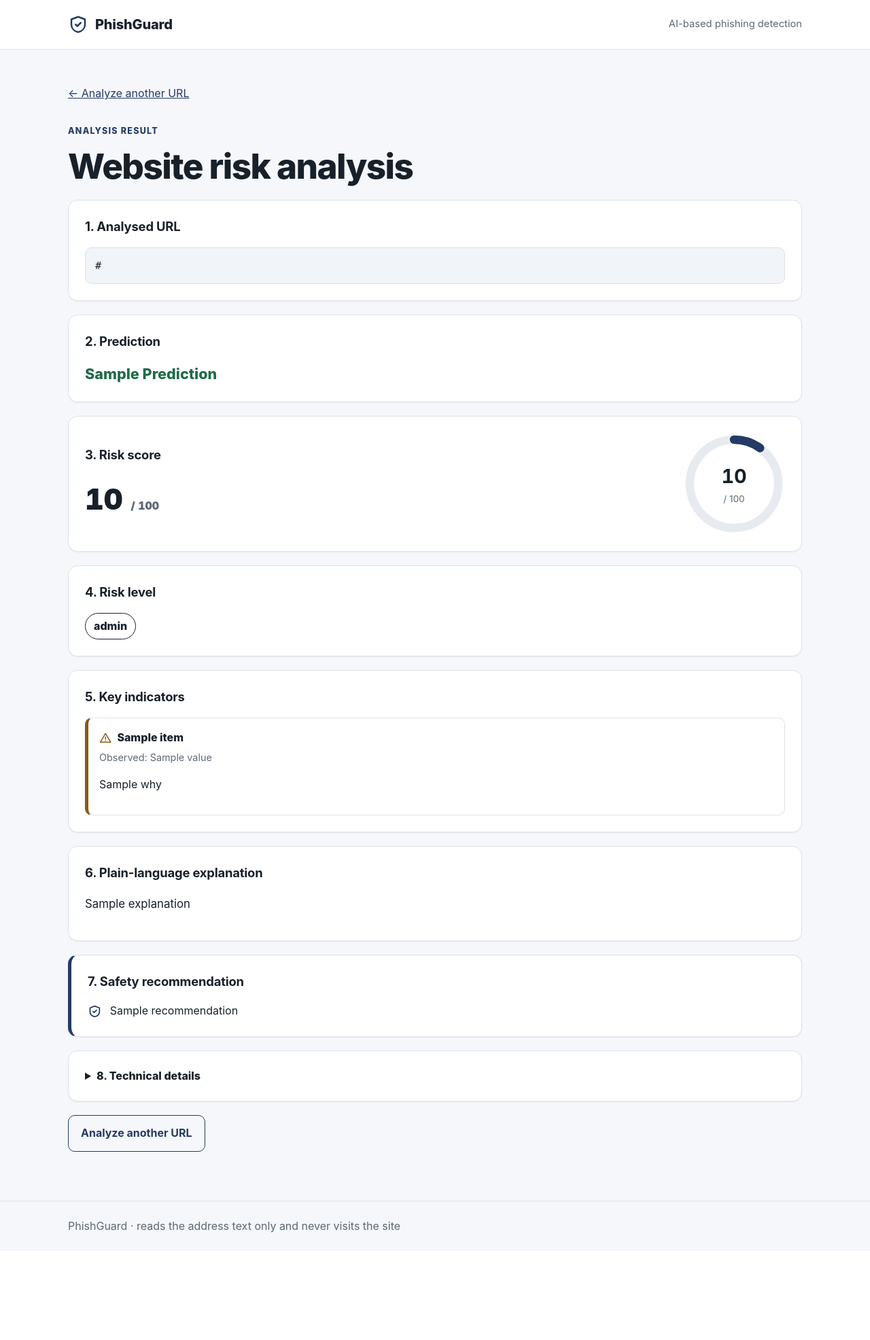
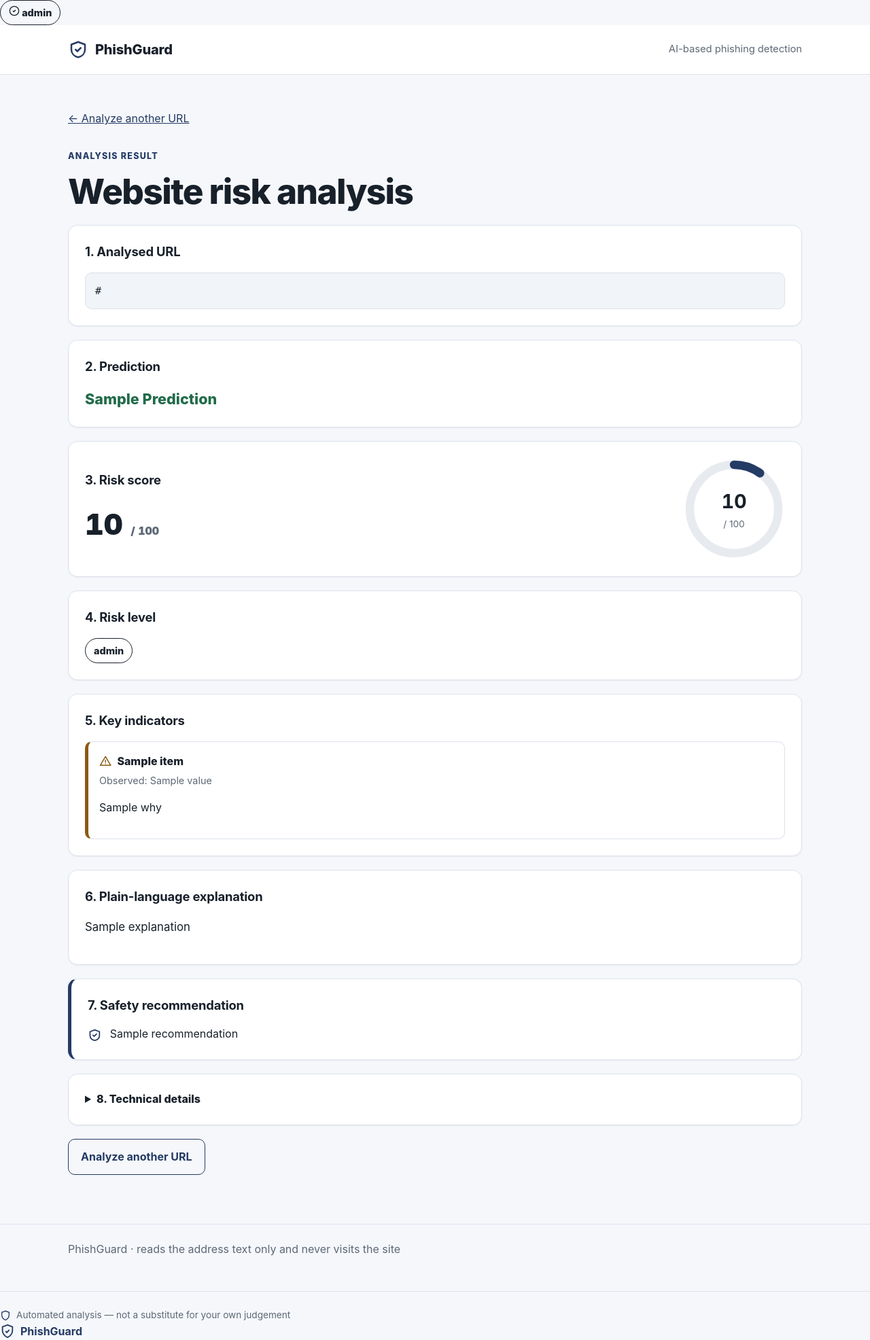
Before and after one commit to digvijayambole-prog/phishguard, a Flask app: template templates/result.html in a window 1280 px wide. Shown: the whole page at 68% size. Before the commit the page ends 1814 px from the top, so only its background shows below. Run offline with Flask 3, Linux system fonts and the light colour scheme; the template is opened without the code that fills it: most values are stand-ins (such as "Sample title", 1, 10 or a date in 2020).

Commit message:
feat(ui): phishing-themed iconography, risk badges, scan motion

```diff
--- a/static/style.css
+++ b/static/style.css
@@ -1,4 +1,92 @@
-:root {
+/* --- Phishing-detection theming: header mark, risk badges, scan motion --- */
+
+.brand-mark {
+  display: inline-flex;
+  align-items: center;
+  gap: 8px;
+  color: var(--primary);
+  font-weight: 700;
+}
+
+.brand-mark svg {
+  width: 22px;
+  height: 22px;
+  flex-shrink: 0;
+}
+
+/* Risk badges: icon + background + text label together, never colour alone */
+.risk-badge {
+  display: inline-flex;
+  align-items: center;
+  gap: 6px;
+  padding: 4px 12px;
+  border-radius: 999px;
+  font-weight: 600;
+  font-size: 0.9rem;
+  border: 1px solid transparent;
+}
+
+.risk-badge svg { width: 16px; height: 16px; flex-shrink: 0; }
+
+.risk-badge--low {
+  color: var(--safe);
+  background: var(--safe-bg);
+  border-color: var(--safe);
+}
+
+.risk-badge--medium {
+  color: var(--warning);
+  background: var(--warning-bg);
+  border-color: var(--warning);
+}
+
+.risk-badge--high {
+  color: var(--danger);
+  background: var(--danger-bg);
+  border-color: var(--danger);
+}
+
+/* Scan-line sweep on the loading state, respects reduced-motion */
+.scan-indicator {
+  position: relative;
+  overflow: hidden;
+  background: var(--surface-2);
+  border: 1px solid var(--border);
+  border-radius: var(--radius);
+}
+
+.scan-indicator::after {
+  content: "";
+  position: absolute;
+  inset: 0;
+  background: linear-gradient(90deg, transparent, var(--primary), transparent);
+  opacity: 0.25;
+  transform: translateX(-100%);
+  animation: scan-sweep 1.6s ease-in-out infinite;
+}
+
+@media (prefers-reduced-motion: reduce) {
+  .scan-indicator::after { animation: none; opacity: 0.12; transform: none; }
+}
+
+@keyframes scan-sweep {
+  to { transform: translateX(100%); }
+}
+
+/* Footer trust mark */
+.analysis-footer {
+  display: flex;
+  align-items: center;
+  gap: 8px;
+  color: var(--muted);
+  font-size: 0.85rem;
+  border-top: 1px solid var(--border);
+  padding-top: var(--space);
+  margin-top: var(--space);
+}
+
+.analysis-footer svg { width: 16px; height: 16px; color: var(--primary); flex-shrink: 0; }
+ :root {
   --bg: #f5f7fb;
   --surface: #ffffff;
   --text: #18202a;
--- a/templates/base.html
+++ b/templates/base.html
@@ -23,5 +23,18 @@
   <div class="container">PhishGuard · reads the address text only and never visits the site</div>
 </footer>
 <script src="{{ url_for('static', filename='script.js') }}"></script>
+<div class="analysis-footer">
+  <svg viewBox="0 0 24 24" fill="none" stroke="currentColor" stroke-width="2" aria-hidden="true">
+    <path d="M12 2 4 5v6c0 5 3.5 9 8 11 4.5-2 8-6 8-11V5l-8-3z"/>
+  </svg>
+  Automated analysis — not a substitute for your own judgement
+</div>
 </body>
 </html>
+<span class="brand-mark">
+  <svg viewBox="0 0 24 24" fill="none" stroke="currentColor" stroke-width="2" aria-hidden="true">
+    <path d="M12 2 4 5v6c0 5 3.5 9 8 11 4.5-2 8-6 8-11V5l-8-3z"/>
+    <path d="m9 12 2 2 4-4"/>
+  </svg>
+  PhishGuard
+</span>
--- a/templates/result.html
+++ b/templates/result.html
@@ -1,3 +1,15 @@
+<span class="risk-badge risk-badge--{{ risk_level|lower }}">
+  <svg viewBox="0 0 24 24" fill="none" stroke="currentColor" stroke-width="2" aria-hidden="true">
+    {% if risk_level == "High" %}
+      <path d="M12 9v4m0 4h.01M10.3 3.9 1.8 18a2 2 0 0 0 1.7 3h17a2 2 0 0 0 1.7-3L13.7 3.9a2 2 0 0 0-3.4 0Z"/>
+    {% elif risk_level == "Medium" %}
+      <circle cx="12" cy="12" r="10"/><path d="M12 8v4m0 4h.01"/>
+    {% else %}
+      <path d="m9 12 2 2 4-4"/><circle cx="12" cy="12" r="10"/>
+    {% endif %}
+  </svg>
+  {{ risk_level }}
+</span>
 {% extends "base.html" %}
 {% block title %}Analysis Result — PhishGuard{% endblock %}
 {% block content %}
```
